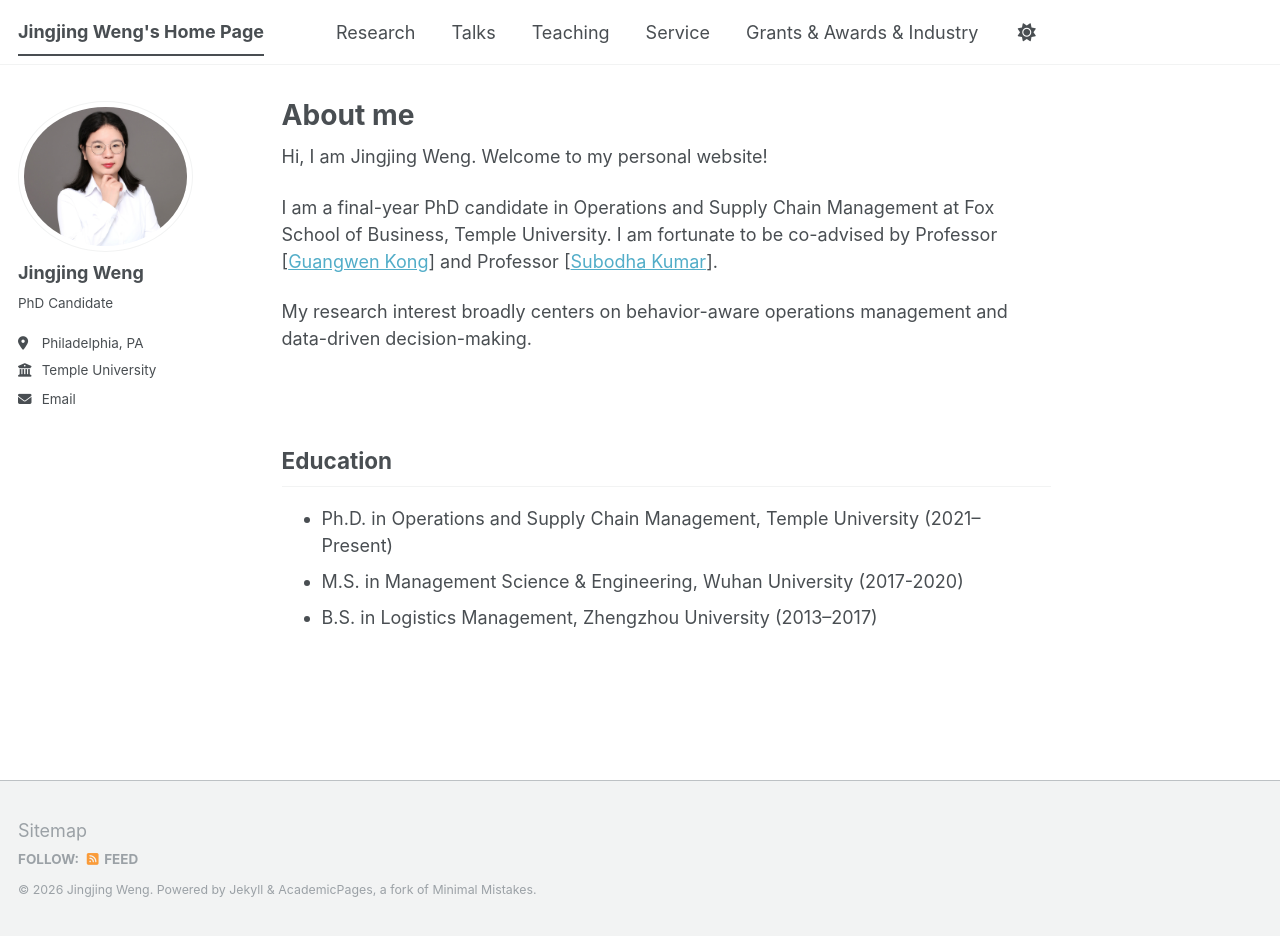
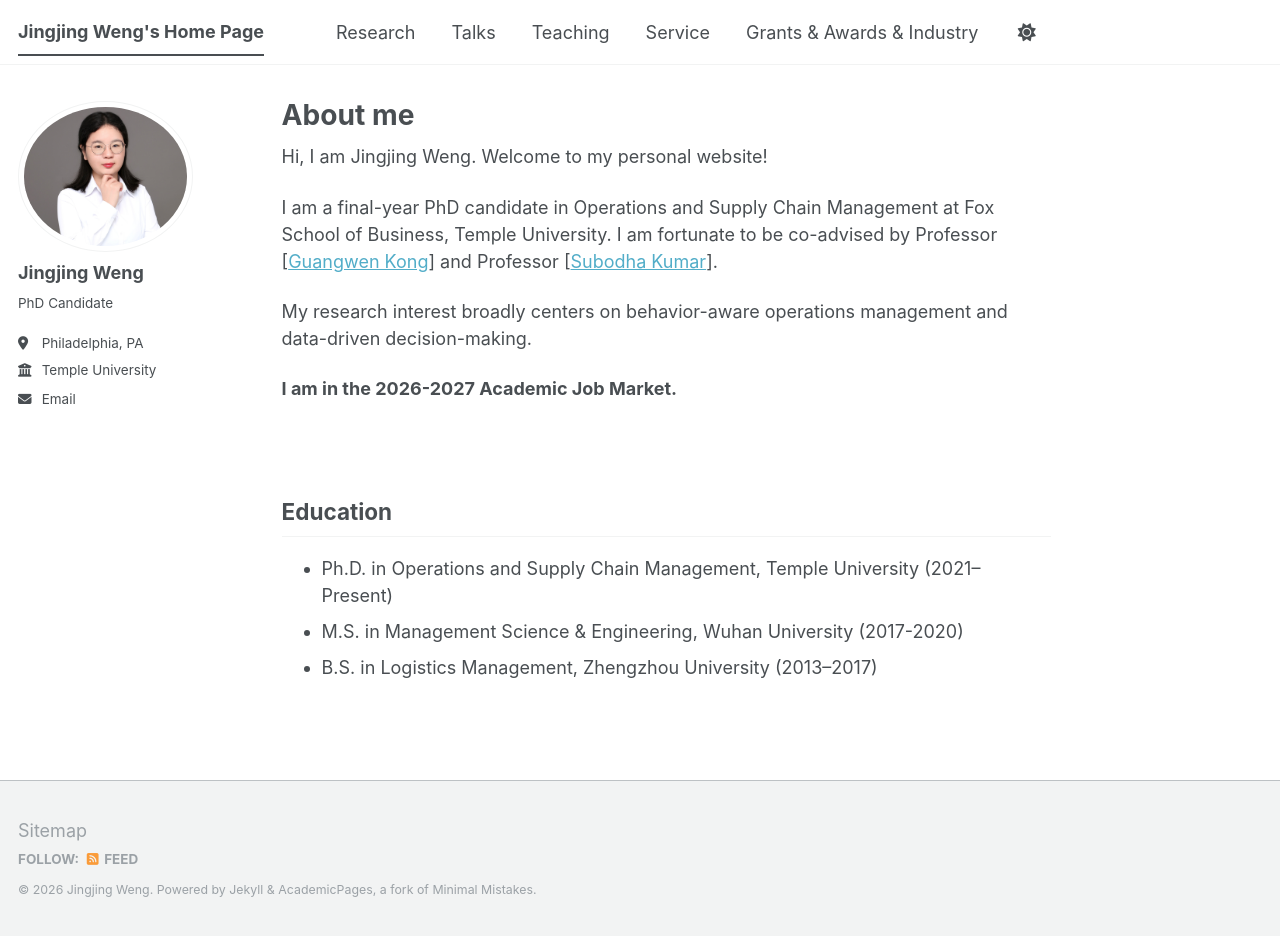
Before and after one commit to JingjingWeng/JingjingWeng.github.io, a Jekyll site: the page built from _pages/about.md, in a window 1280 px wide and 936 px high. Built offline with Jekyll 4.4.1, drawn with Linux system fonts in a browser that asks for light colours; a script bundle is joined from its source files by our own code; library files that are not in the unit come from our copies.

Commit message:
Update about.md

```diff
--- a/_pages/about.md
+++ b/_pages/about.md
@@ -13,6 +13,8 @@ I am a final-year PhD candidate in Operations and Supply Chain Management at Fox
 
 My research interest broadly centers on behavior-aware operations management and data-driven decision-making.
 
+**I am in the 2026-2027 Academic Job Market.**
+
 <br>
 
 ## Education
```
